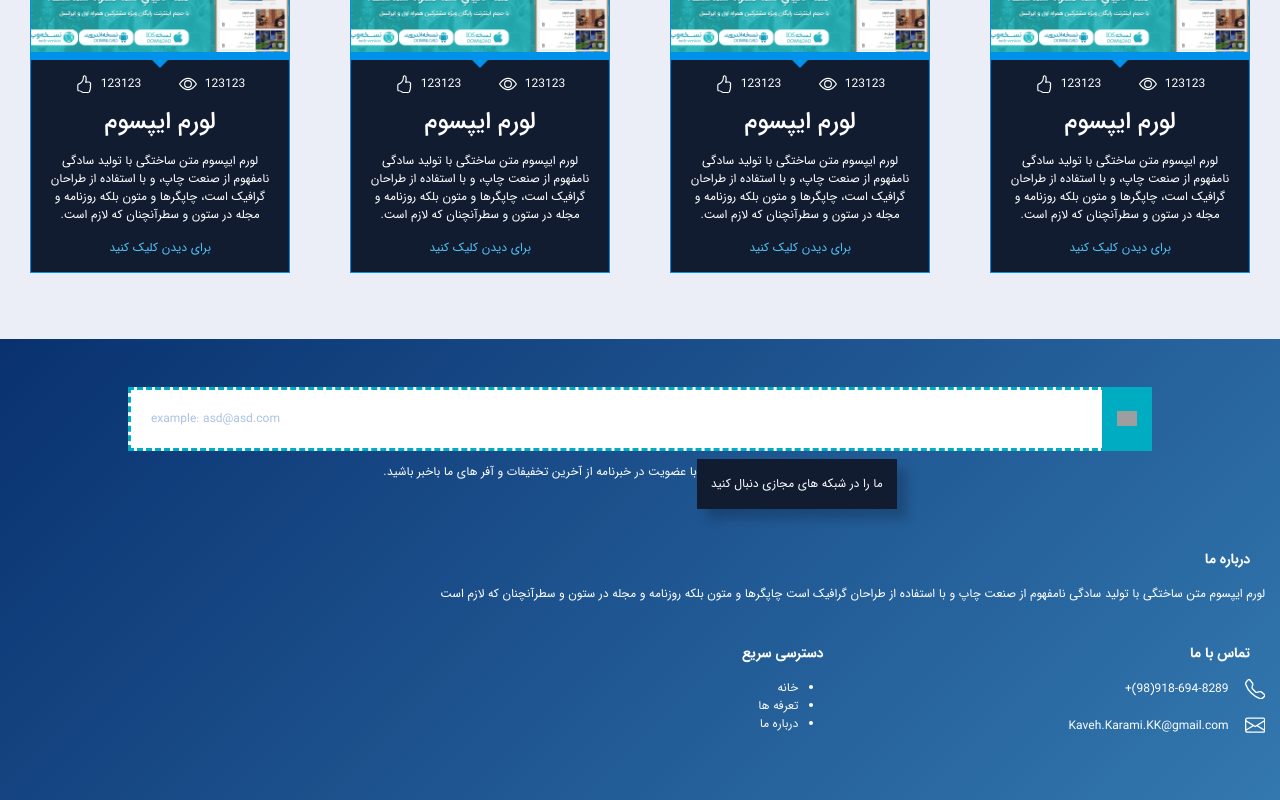
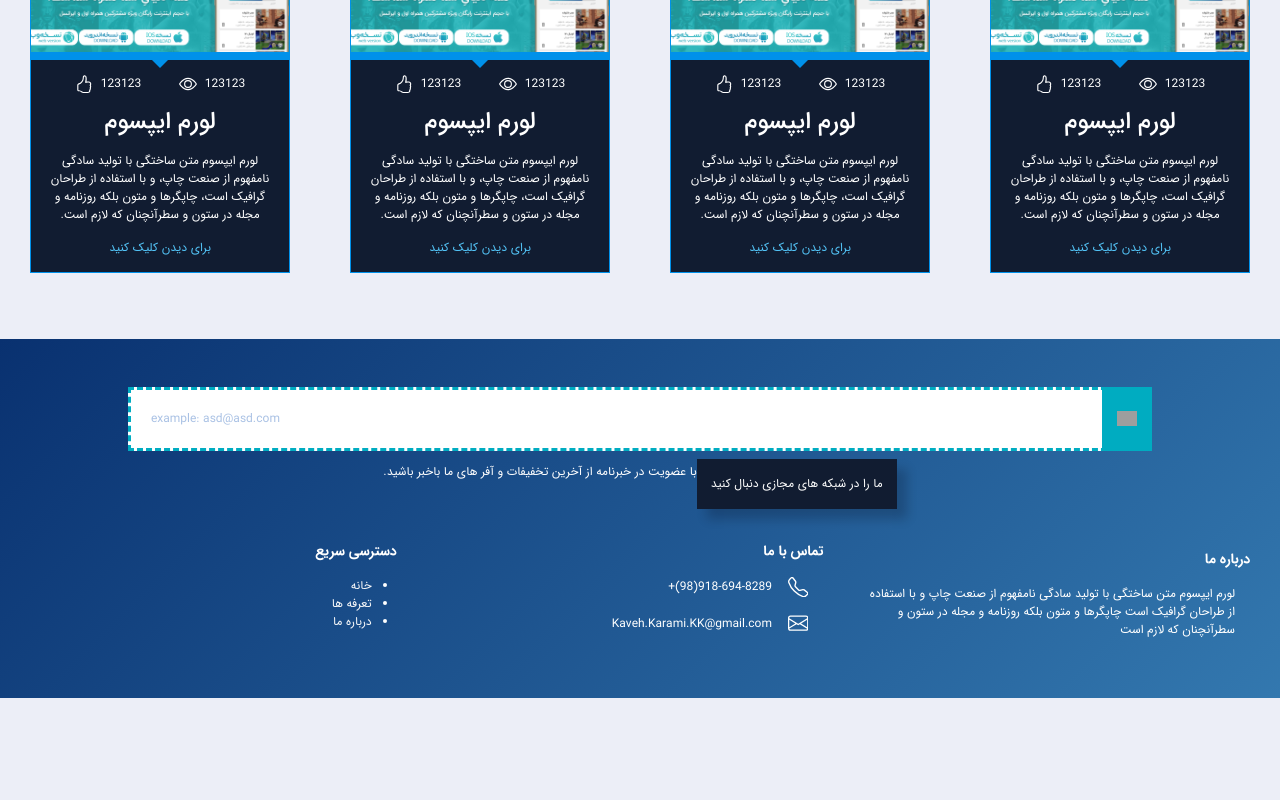
Before and after one commit to KavehKarami/shop-theme-react, a React (Create React App) app: page / in a window 1280 px wide. Shown: the part 2851-3651 px from the top of the page. After the commit the page ends 3549 px from the top, so only its background shows below. Built offline with nearby package versions, Linux system fonts and the light colour scheme; grey boxes are pictures that could not be loaded.

Commit message:
wip-footer (fix ui layout)

```diff
--- a/src/app/components/layout/Footer.jsx
+++ b/src/app/components/layout/Footer.jsx
@@ -19,20 +19,18 @@ const Footer = () => {
         </section>
 
         <div className="row pt-3">
-          <div className="col-12 my-4 mb-1">
+          <div className="col-12 col-md-4 my-4 mb-1">
             <div className="footer-link-title">درباره ما</div>
-            <div className="footer-about-us">
+            <div className="footer-items">
               لورم ایپسوم متن ساختگی با تولید سادگی نامفهوم از صنعت چاپ و با استفاده از طراحان گرافیک است چاپگرها و متون بلکه روزنامه و مجله در ستون و سطرآنچنان که لازم است
             </div>
           </div>
-        </div>
 
-        <div className="row">
-          <div className="col-12 col-md-4  mt-3 mb-5">
+          <div className="col-12 col-md-4   mt-3 mb-5">
 
             <div className="footer-link-title">تماس با ما</div>
 
-            <div className="d-flex mb-3 align-items-center justify-content-start">
+            <div className="footer-items d-flex mb-3 align-items-center justify-content-start">
               <PhoneIcon />
 
               <a href="callto:+989186948289" className="mr-3 footer-contact-text">
@@ -40,7 +38,7 @@ const Footer = () => {
               </a>
             </div>
 
-            <div className="d-flex mb-3 align-items-center justify-content-start text-nowrap">
+            <div className="footer-items d-flex mb-3 align-items-center justify-content-start text-nowrap">
               <MailIcon />
 
               <a href="maillto:Kaveh.Karami.KK@gmail.com" className="mr-3 footer-contact-text">
--- a/src/assets/scss/components/layout/footer.scss
+++ b/src/assets/scss/components/layout/footer.scss
@@ -12,7 +12,9 @@ footer {
   font-weight: bold;
   margin-right: 15px;
 }
-
+.footer-items {
+  padding-right: 30px;
+}
 .footer-contact-text {
   direction: ltr;
   color: #fff;
```
